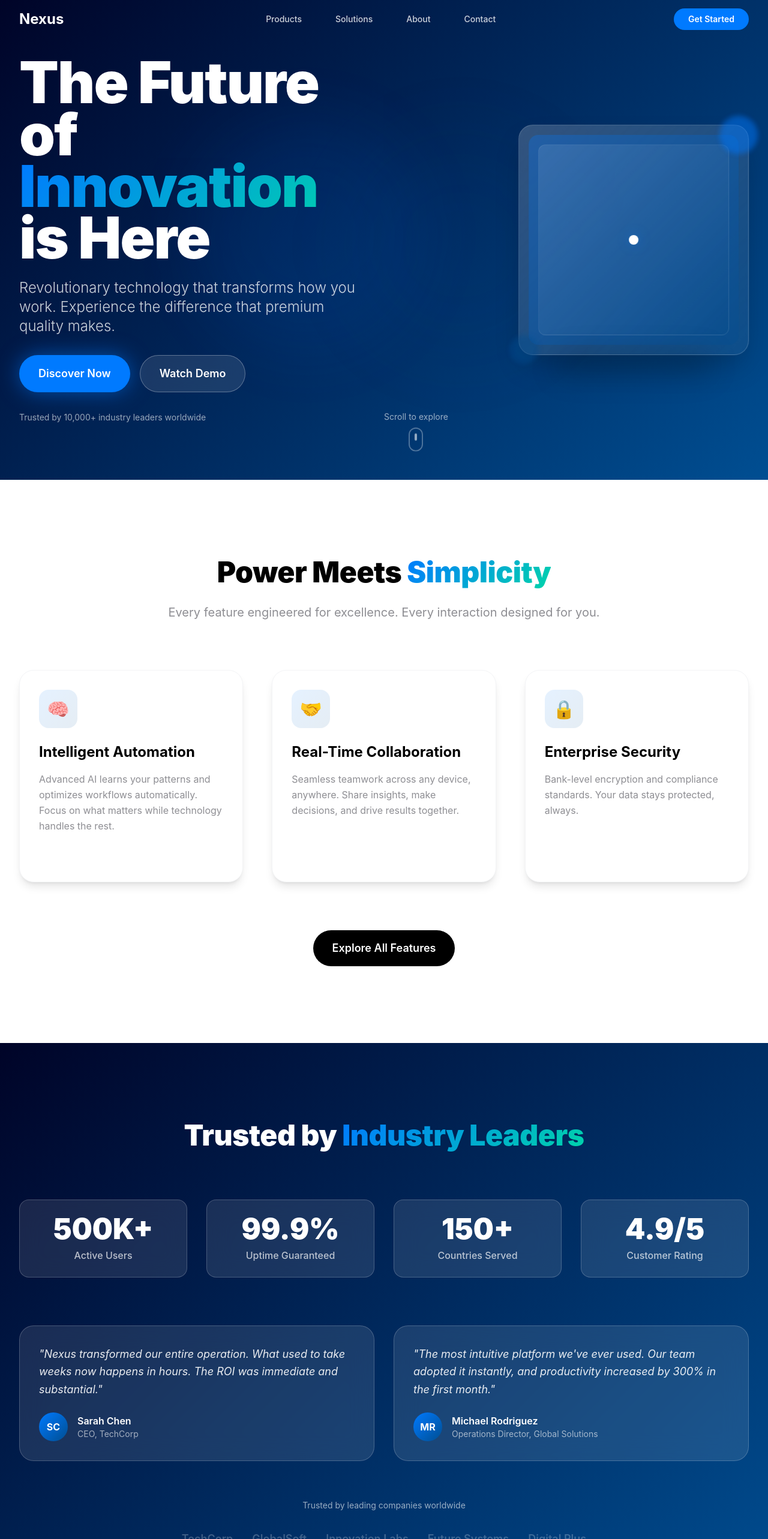
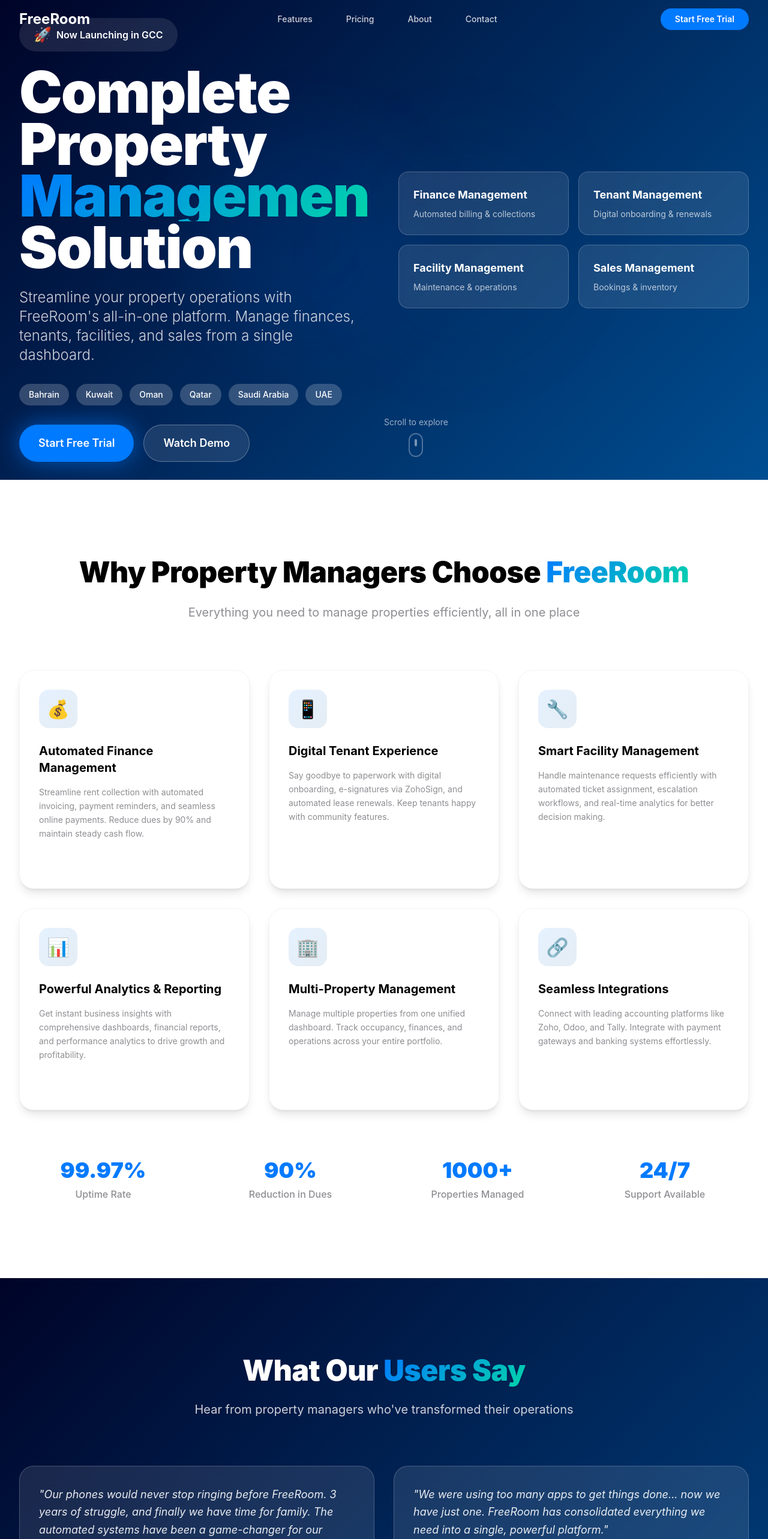
Before and after one commit to freeroomae/freeroom-app-promo, a React (Vite) app: page / in a window 1280 px wide. Shown: the top 2566 px of the page at 60% size. Built offline with nearby package versions, Linux system fonts and the light colour scheme.

Commit message:
Refactor: Update homepage content
Update the homepage content with the provided sections and data.

```diff
--- a/src/components/CTASection.tsx
+++ b/src/components/CTASection.tsx
@@ -22,17 +22,16 @@ const CTASection = () => {
     return () => observer.disconnect();
   }, []);
 
-  const steps = [
-    { number: "1", title: "Sign Up", description: "Create your account in seconds" },
-    { number: "2", title: "Configure", description: "Customize to your needs" },
-    { number: "3", title: "Launch", description: "Start transforming your work" }
+  const benefits = [
+    { title: "Time Savings", description: "Automated processes reduce manual work" },
+    { title: "Money Savings", description: "90% reduction in rent dues" },
+    { title: "Quality Features", description: "99.97% uptime reliability" }
   ];
 
-  const trustIndicators = [
-    "30-day money-back guarantee",
-    "Cancel anytime",
-    "Dedicated onboarding support",
-    "99.9% uptime SLA"
+  const platforms = [
+    { name: "iOS", icon: "📱" },
+    { name: "Android", icon: "🤖" },
+    { name: "Web", icon: "💻" }
   ];
 
   return (
@@ -41,56 +40,81 @@ const CTASection = () => {
         {/* Main CTA */}
         <div className="text-center mb-20 section-fade-in">
           <h2 className="text-display-md font-display font-black text-deep-black mb-6">
-            Ready to Transform Your <span className="text-gradient">Future</span>?
+            Ready to Transform Your <span className="text-gradient">Property Management</span>?
           </h2>
           <p className="text-xl text-silver mb-8 max-w-3xl mx-auto leading-relaxed">
-            Join thousands of satisfied customers who've made the switch.
-            Setup takes less than 5 minutes. No credit card required.
+            Join thousands of property managers who save time and money with FreeRoom
           </p>
 
           <div className="flex flex-col sm:flex-row gap-4 justify-center mb-12">
             <button className="bg-system-blue hover:bg-blue-600 text-white px-8 py-4 rounded-full text-lg font-semibold transition-all duration-300 hover-lift animate-glow">
-              Start Free Trial
+              Get Started Free
             </button>
             <button className="border-2 border-deep-black text-deep-black hover:bg-deep-black hover:text-white px-8 py-4 rounded-full text-lg font-semibold transition-all duration-300 hover-lift">
               Schedule Demo
             </button>
           </div>
+
+          {/* Platform Badges */}
+          <div className="flex justify-center gap-6 mb-8">
+            {platforms.map((platform, index) => (
+              <div key={index} className="flex items-center gap-2 bg-gradient-to-r from-platinum to-white rounded-full px-6 py-3">
+                <span className="text-2xl">{platform.icon}</span>
+                <span className="font-semibold text-charcoal">{platform.name}</span>
+              </div>
+            ))}
+          </div>
         </div>
 
-        {/* Steps */}
+        {/* Benefits */}
         <div className="grid md:grid-cols-3 gap-8 mb-16">
-          {steps.map((step, index) => (
+          {benefits.map((benefit, index) => (
             <div
               key={index}
               className="text-center section-fade-in"
               style={{ animationDelay: `${index * 0.1}s` }}
             >
-              <div className="w-16 h-16 bg-gradient-to-br from-system-blue to-electric-blue rounded-full flex items-center justify-center text-white text-2xl font-bold mx-auto mb-4">
-                {step.number}
-              </div>
               <h3 className="text-xl font-display font-bold text-deep-black mb-2">
-                {step.title}
+                {benefit.title}
               </h3>
               <p className="text-silver">
-                {step.description}
+                {benefit.description}
               </p>
             </div>
           ))}
         </div>
 
-        {/* Trust Indicators */}
+        {/* Why Choose FreeRoom */}
         <div className="section-fade-in" style={{ animationDelay: '0.3s' }}>
           <div className="bg-gradient-to-r from-platinum to-white rounded-3xl p-8">
-            <div className="grid sm:grid-cols-2 lg:grid-cols-4 gap-4">
-              {trustIndicators.map((indicator, index) => (
-                <div key={index} className="flex items-center text-sm text-charcoal">
-                  <svg className="w-5 h-5 text-green-500 mr-2 flex-shrink-0" fill="currentColor" viewBox="0 0 20 20">
-                    <path fillRule="evenodd" d="M16.707 5.293a1 1 0 010 1.414l-8 8a1 1 0 01-1.414 0l-4-4a1 1 0 011.414-1.414L8 12.586l7.293-7.293a1 1 0 011.414 0z" clipRule="evenodd" />
-                  </svg>
-                  {indicator}
-                </div>
-              ))}
+            <h3 className="text-2xl font-display font-bold text-center text-deep-black mb-6">
+              Why Choose FreeRoom
+            </h3>
+            <div className="grid sm:grid-cols-2 lg:grid-cols-3 gap-6">
+              <div className="text-center">
+                <div className="text-system-blue font-bold text-lg mb-2">Single Platform</div>
+                <div className="text-charcoal text-sm">Eliminate app juggling with our all-in-one solution</div>
+              </div>
+              <div className="text-center">
+                <div className="text-system-blue font-bold text-lg mb-2">24/7 Availability</div>
+                <div className="text-charcoal text-sm">System works around the clock for your business</div>
+              </div>
+              <div className="text-center">
+                <div className="text-system-blue font-bold text-lg mb-2">User-Friendly</div>
+                <div className="text-charcoal text-sm">Intuitive design with on-demand training</div>
+              </div>
+              <div className="text-center">
+                <div className="text-system-blue font-bold text-lg mb-2">Cost Effective</div>
+                <div className="text-charcoal text-sm">Lower operational costs and eliminate multiple subscriptions</div>
+              </div>
+              <div className="text-center">
+                <div className="text-system-blue font-bold text-lg mb-2">Reliable</div>
+                <div className="text-charcoal text-sm">99.97% uptime with bank-level security</div>
+              </div>
+              <div className="text-center">
+                <div className="text-system-blue font-bold text-lg mb-2">Customizable</div>
+                <div className="text-charcoal text-sm">Features developed based on user feedback</div>
+              </div>
             </div>
           </div>
         </div>
--- a/src/components/FeaturesSection.tsx
+++ b/src/components/FeaturesSection.tsx
@@ -24,22 +24,40 @@ const FeaturesSection = () => {
 
   const features = [
     {
-      title: "Intelligent Automation",
-      description: "Advanced AI learns your patterns and optimizes workflows automatically. Focus on what matters while technology handles the rest.",
-      icon: "🧠",
+      title: "Automated Finance Management",
+      description: "Streamline rent collection with automated invoicing, payment reminders, and seamless online payments. Reduce dues by 90% and maintain steady cash flow.",
+      icon: "💰",
       delay: "0s"
     },
     {
-      title: "Real-Time Collaboration",
-      description: "Seamless teamwork across any device, anywhere. Share insights, make decisions, and drive results together.",
-      icon: "🤝",
+      title: "Digital Tenant Experience",
+      description: "Say goodbye to paperwork with digital onboarding, e-signatures via ZohoSign, and automated lease renewals. Keep tenants happy with community features.",
+      icon: "📱",
       delay: "0.2s"
     },
     {
-      title: "Enterprise Security",
-      description: "Bank-level encryption and compliance standards. Your data stays protected, always.",
-      icon: "🔒",
+      title: "Smart Facility Management",
+      description: "Handle maintenance requests efficiently with automated ticket assignment, escalation workflows, and real-time analytics for better decision making.",
+      icon: "🔧",
       delay: "0.4s"
+    },
+    {
+      title: "Powerful Analytics & Reporting",
+      description: "Get instant business insights with comprehensive dashboards, financial reports, and performance analytics to drive growth and profitability.",
+      icon: "📊",
+      delay: "0.6s"
+    },
+    {
+      title: "Multi-Property Management",
+      description: "Manage multiple properties from one unified dashboard. Track occupancy, finances, and operations across your entire portfolio.",
+      icon: "🏢",
+      delay: "0.8s"
+    },
+    {
+      title: "Seamless Integrations",
+      description: "Connect with leading accounting platforms like Zoho, Odoo, and Tally. Integrate with payment gateways and banking systems effortlessly.",
+      icon: "🔗",
+      delay: "1.0s"
     }
   ];
 
@@ -49,15 +67,15 @@ const FeaturesSection = () => {
         {/* Section Header */}
         <div className="text-center mb-20 section-fade-in">
           <h2 className="text-display-md font-display font-black text-deep-black mb-6">
-            Power Meets <span className="text-gradient">Simplicity</span>
+            Why Property Managers Choose <span className="text-gradient">FreeRoom</span>
           </h2>
           <p className="text-xl text-silver max-w-3xl mx-auto leading-relaxed">
-            Every feature engineered for excellence. Every interaction designed for you.
+            Everything you need to manage properties efficiently, all in one place
           </p>
         </div>
 
         {/* Features Grid */}
-        <div className="grid md:grid-cols-3 gap-12">
+        <div className="grid md:grid-cols-2 lg:grid-cols-3 gap-8">
           {features.map((feature, index) => (
             <div
               key={index}
@@ -71,10 +89,10 @@ const FeaturesSection = () => {
                 </div>
 
                 {/* Content */}
-                <h3 className="text-2xl font-display font-bold text-deep-black mb-4">
+                <h3 className="text-xl font-display font-bold text-deep-black mb-4">
                   {feature.title}
                 </h3>
-                <p className="text-silver leading-relaxed">
+                <p className="text-silver leading-relaxed text-sm">
                   {feature.description}
                 </p>
 
@@ -89,11 +107,24 @@ const FeaturesSection = () => {
           ))}
         </div>
 
-        {/* Bottom CTA */}
-        <div className="text-center mt-20 section-fade-in" style={{ animationDelay: '0.6s' }}>
-          <button className="bg-deep-black hover:bg-charcoal text-white px-8 py-4 rounded-full text-lg font-semibold transition-all duration-300 hover-lift">
-            Explore All Features
-          </button>
+        {/* Statistics Section */}
+        <div className="grid grid-cols-2 lg:grid-cols-4 gap-8 mt-20 section-fade-in" style={{ animationDelay: '1.2s' }}>
+          <div className="text-center">
+            <div className="text-4xl font-display font-black text-system-blue mb-2">99.97%</div>
+            <div className="text-silver font-medium">Uptime Rate</div>
+          </div>
+          <div className="text-center">
+            <div className="text-4xl font-display font-black text-system-blue mb-2">90%</div>
+            <div className="text-silver font-medium">Reduction in Dues</div>
+          </div>
+          <div className="text-center">
+            <div className="text-4xl font-display font-black text-system-blue mb-2">1000+</div>
+            <div className="text-silver font-medium">Properties Managed</div>
+          </div>
+          <div className="text-center">
+            <div className="text-4xl font-display font-black text-system-blue mb-2">24/7</div>
+            <div className="text-silver font-medium">Support Available</div>
+          </div>
         </div>
       </div>
     </section>
--- a/src/components/HeroSection.tsx
+++ b/src/components/HeroSection.tsx
@@ -30,6 +30,15 @@ const HeroSection = () => {
     }
   }, []);
 
+  const platformCards = [
+    { title: "Finance Management", description: "Automated billing & collections" },
+    { title: "Tenant Management", description: "Digital onboarding & renewals" },
+    { title: "Facility Management", description: "Maintenance & operations" },
+    { title: "Sales Management", description: "Bookings & inventory" }
+  ];
+
+  const gccCountries = ["Bahrain", "Kuwait", "Oman", "Qatar", "Saudi Arabia", "UAE"];
+
   return (
     <section className="relative min-h-screen flex items-center justify-center premium-gradient overflow-hidden">
       {/* Animated Background Elements */}
@@ -42,53 +51,54 @@ const HeroSection = () => {
         <div className="grid lg:grid-cols-2 gap-12 items-center">
           {/* Content */}
           <div className="text-center lg:text-left">
+            {/* GCC Launch Banner */}
+            <div className="inline-flex items-center bg-white/10 backdrop-blur-sm rounded-full px-6 py-3 mb-6 animate-fade-in-up">
+              <span className="text-2xl mr-2">🚀</span>
+              <span className="text-white font-semibold">Now Launching in GCC</span>
+            </div>
+
             <h1 className="text-display-xl lg:text-display-xl font-display font-black text-white mb-6 animate-fade-in-up">
-              The Future of
-              <span className="text-gradient block">Innovation</span>
-              is Here
+              Complete Property
+              <span className="text-gradient block">Management</span>
+              Solution
             </h1>
 
             <p className="text-xl lg:text-2xl text-white/80 mb-8 font-light leading-relaxed animate-fade-in-up" style={{ animationDelay: '0.2s' }}>
-              Revolutionary technology that transforms how you work.
-              Experience the difference that premium quality makes.
+              Streamline your property operations with FreeRoom's all-in-one platform.
+              Manage finances, tenants, facilities, and sales from a single dashboard.
             </p>
+
+            {/* GCC Countries */}
+            <div className="flex flex-wrap gap-3 justify-center lg:justify-start mb-8 animate-fade-in-up" style={{ animationDelay: '0.3s' }}>
+              {gccCountries.map((country, index) => (
+                <span key={index} className="bg-white/20 text-white px-4 py-2 rounded-full text-sm font-medium backdrop-blur-sm">
+                  {country}
+                </span>
+              ))}
+            </div>
 
             <div className="flex flex-col sm:flex-row gap-4 justify-center lg:justify-start animate-fade-in-up" style={{ animationDelay: '0.4s' }}>
               <button className="bg-system-blue hover:bg-blue-600 text-white px-8 py-4 rounded-full text-lg font-semibold transition-all duration-300 hover-lift animate-glow">
-                Discover Now
+                Start Free Trial
               </button>
               <button className="border border-white/30 text-white hover:bg-white/10 px-8 py-4 rounded-full text-lg font-semibold transition-all duration-300 hover-lift glass-effect">
                 Watch Demo
               </button>
             </div>
-
-            <p className="text-white/60 text-sm mt-8 animate-fade-in-up" style={{ animationDelay: '0.6s' }}>
-              Trusted by 10,000+ industry leaders worldwide
-            </p>
           </div>
 
-          {/* 3D Element */}
-          <div className="flex justify-center lg:justify-end">
-            <div
-              ref={hero3DRef}
-              className="relative w-80 h-80 lg:w-96 lg:h-96 animate-float"
-            >
-              {/* Main 3D Shape */}
-              <div className="absolute inset-0 bg-gradient-to-br from-white/20 to-white/5 backdrop-blur-sm rounded-3xl border border-white/20 shadow-2xl">
-                <div className="absolute inset-4 bg-gradient-to-br from-system-blue/30 to-electric-blue/30 rounded-2xl"></div>
-                <div className="absolute inset-8 bg-gradient-to-br from-white/10 to-transparent rounded-xl border border-white/10"></div>
-
-                {/* Floating Elements */}
-                <div className="absolute -top-4 -right-4 w-16 h-16 bg-system-blue/50 rounded-full blur-sm animate-pulse"></div>
-                <div className="absolute -bottom-4 -left-4 w-12 h-12 bg-electric-blue/50 rounded-full blur-sm animate-pulse delay-500"></div>
-
-                {/* Center Glow */}
-                <div className="absolute inset-1/2 transform -translate-x-1/2 -translate-y-1/2 w-4 h-4 bg-white rounded-full animate-glow"></div>
+          {/* Platform Preview Cards */}
+          <div className="grid grid-cols-2 gap-4">
+            {platformCards.map((card, index) => (
+              <div
+                key={index}
+                className="bg-white/10 backdrop-blur-sm rounded-2xl p-6 border border-white/20 hover-lift animate-fade-in-up"
+                style={{ animationDelay: `${0.5 + index * 0.1}s` }}
+              >
+                <h3 className="text-white font-bold text-lg mb-2">{card.title}</h3>
+                <p className="text-white/70 text-sm">{card.description}</p>
               </div>
-
-              {/* Shadow */}
-              <div className="absolute -bottom-8 left-1/2 transform -translate-x-1/2 w-64 h-8 bg-black/20 rounded-full blur-xl"></div>
-            </div>
+            ))}
           </div>
         </div>
       </div>
--- a/src/components/Navigation.tsx
+++ b/src/components/Navigation.tsx
@@ -15,8 +15,8 @@ const Navigation = () => {
   }, []);
 
   const navItems = [
-    { name: 'Products', href: '#products' },
-    { name: 'Solutions', href: '#solutions' },
+    { name: 'Features', href: '#features' },
+    { name: 'Pricing', href: '#pricing' },
     { name: 'About', href: '#about' },
     { name: 'Contact', href: '#contact' },
   ];
@@ -34,7 +34,7 @@ const Navigation = () => {
           {/* Logo */}
           <div className="flex-shrink-0">
             <span className="text-2xl font-display font-bold text-white">
-              Nexus
+              FreeRoom
             </span>
           </div>
 
@@ -56,7 +56,7 @@ const Navigation = () => {
           {/* CTA Button */}
           <div className="hidden md:block">
             <button className="bg-system-blue hover:bg-blue-600 text-white px-6 py-2 rounded-full text-sm font-semibold transition-all duration-200 hover-lift">
-              Get Started
+              Start Free Trial
             </button>
           </div>
 
@@ -89,7 +89,7 @@ const Navigation = () => {
               </a>
             ))}
             <button className="w-full bg-system-blue hover:bg-blue-600 text-white px-6 py-3 rounded-full text-sm font-semibold transition-all duration-200 mt-4">
-              Get Started
+              Start Free Trial
             </button>
           </div>
         </div>
--- a/src/components/SocialProofSection.tsx
+++ b/src/components/SocialProofSection.tsx
@@ -22,26 +22,25 @@ const SocialProofSection = () => {
     return () => observer.disconnect();
   }, []);
 
-  const stats = [
-    { number: "500K+", label: "Active Users" },
-    { number: "99.9%", label: "Uptime Guaranteed" },
-    { number: "150+", label: "Countries Served" },
-    { number: "4.9/5", label: "Customer Rating" }
-  ];
-
   const testimonials = [
     {
-      quote: "Nexus transformed our entire operation. What used to take weeks now happens in hours. The ROI was immediate and substantial.",
-      author: "Sarah Chen",
-      role: "CEO, TechCorp",
+      quote: "Our phones would never stop ringing before FreeRoom. 3 years of struggle, and finally we have time for family. The automated systems have been a game-changer for our operations.",
+      author: "XU Lifestyle",
+      role: "FreeRoom user since 2024",
       delay: "0s"
     },
     {
-      quote: "The most intuitive platform we've ever used. Our team adopted it instantly, and productivity increased by 300% in the first month.",
-      author: "Michael Rodriguez",
-      role: "Operations Director, Global Solutions",
+      quote: "We were using too many apps to get things done... now we have just one. FreeRoom has consolidated everything we need into a single, powerful platform.",
+      author: "Hyphen",
+      role: "FreeRoom user since 2023",
       delay: "0.2s"
     }
+  ];
+
+  const platformAvailability = [
+    { platform: "iOS", icon: "📱", description: "iPhone & iPad apps" },
+    { platform: "Android", icon: "🤖", description: "Mobile application" },
+    { platform: "Web", icon: "💻", description: "Browser-based platform" }
   ];
 
   return (
@@ -50,30 +49,15 @@ const SocialProofSection = () => {
         {/* Section Header */}
         <div className="text-center mb-20 section-fade-in">
           <h2 className="text-display-md font-display font-black text-white mb-6">
-            Trusted by <span className="text-gradient">Industry Leaders</span>
+            What Our <span className="text-gradient">Users Say</span>
           </h2>
-        </div>
-
-        {/* Stats Grid */}
-        <div className="grid grid-cols-2 lg:grid-cols-4 gap-8 mb-20">
-          {stats.map((stat, index) => (
-            <div
-              key={index}
-              className="text-center section-fade-in glass-effect rounded-2xl p-6 hover-lift"
-              style={{ animationDelay: `${index * 0.1}s` }}
-            >
-              <div className="text-4xl lg:text-5xl font-display font-black text-white mb-2">
-                {stat.number}
-              </div>
-              <div className="text-white/70 font-medium">
-                {stat.label}
-              </div>
-            </div>
-          ))}
+          <p className="text-xl text-white/80 mb-8">
+            Hear from property managers who've transformed their operations
+          </p>
         </div>
 
         {/* Testimonials */}
-        <div className="grid lg:grid-cols-2 gap-8 mb-16">
+        <div className="grid lg:grid-cols-2 gap-8 mb-20">
           {testimonials.map((testimonial, index) => (
             <div
               key={index}
@@ -85,7 +69,7 @@ const SocialProofSection = () => {
               </div>
               <div className="flex items-center">
                 <div className="w-12 h-12 bg-gradient-to-br from-system-blue to-electric-blue rounded-full flex items-center justify-center text-white font-bold mr-4">
-                  {testimonial.author.split(' ').map(n => n[0]).join('')}
+                  {testimonial.author.split(' ')[0][0]}
                 </div>
                 <div>
                   <div className="text-white font-semibold">
@@ -100,17 +84,33 @@ const SocialProofSection = () => {
           ))}
         </div>
 
-        {/* Client Logos */}
+        {/* Platform Availability */}
         <div className="section-fade-in" style={{ animationDelay: '0.4s' }}>
-          <div className="text-center text-white/60 text-sm mb-8">
-            Trusted by leading companies worldwide
+          <div className="text-center text-white mb-8">
+            <h3 className="text-2xl font-display font-bold mb-4">Accessible On</h3>
           </div>
-          <div className="flex flex-wrap justify-center items-center gap-8 opacity-60">
-            {['TechCorp', 'GlobalSoft', 'Innovation Labs', 'Future Systems', 'Digital Plus'].map((company, index) => (
-              <div key={index} className="text-white/40 font-semibold text-lg hover:text-white/80 transition-colors duration-300">
-                {company}
+          <div className="grid md:grid-cols-3 gap-6">
+            {platformAvailability.map((platform, index) => (
+              <div key={index} className="text-center glass-effect rounded-2xl p-6 hover-lift">
+                <div className="text-4xl mb-3">{platform.icon}</div>
+                <div className="text-white font-bold text-lg mb-2">{platform.platform}</div>
+                <div className="text-white/70 text-sm">{platform.description}</div>
               </div>
             ))}
+          </div>
+        </div>
+
+        {/* Coming Soon Features */}
+        <div className="section-fade-in mt-20" style={{ animationDelay: '0.6s' }}>
+          <div className="text-center text-white mb-8">
+            <h3 className="text-2xl font-display font-bold mb-4">Coming Soon</h3>
+            <div className="flex flex-wrap justify-center gap-4 text-sm">
+              {['Amenities Booking', 'Visitor Management', 'Asset Management', 'Planned Preventative Maintenance', 'Channel Management', 'Lead Management'].map((feature, index) => (
+                <span key={index} className="bg-white/10 text-white/80 px-4 py-2 rounded-full">
+                  {feature}
+                </span>
+              ))}
+            </div>
           </div>
         </div>
       </div>
```
